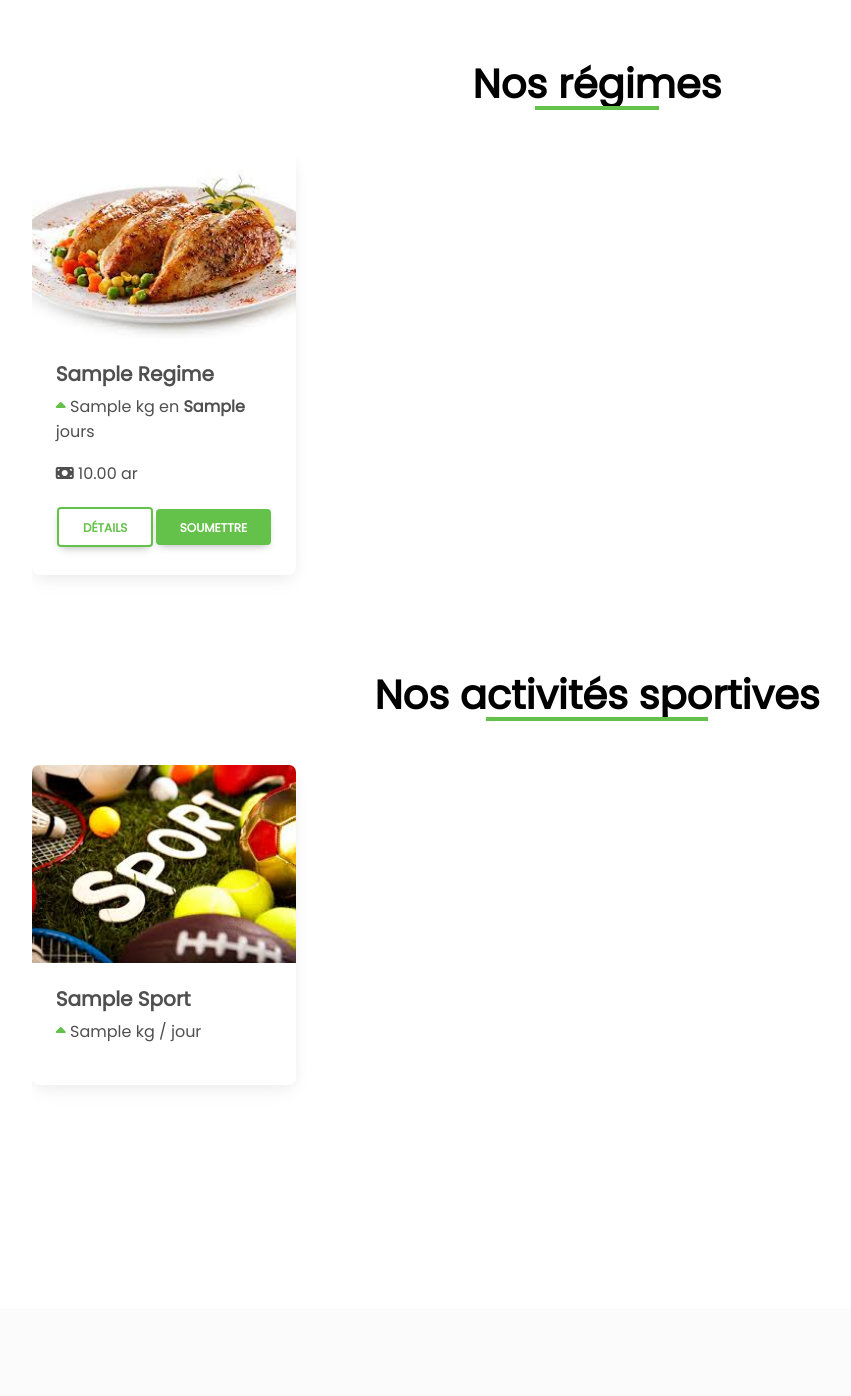
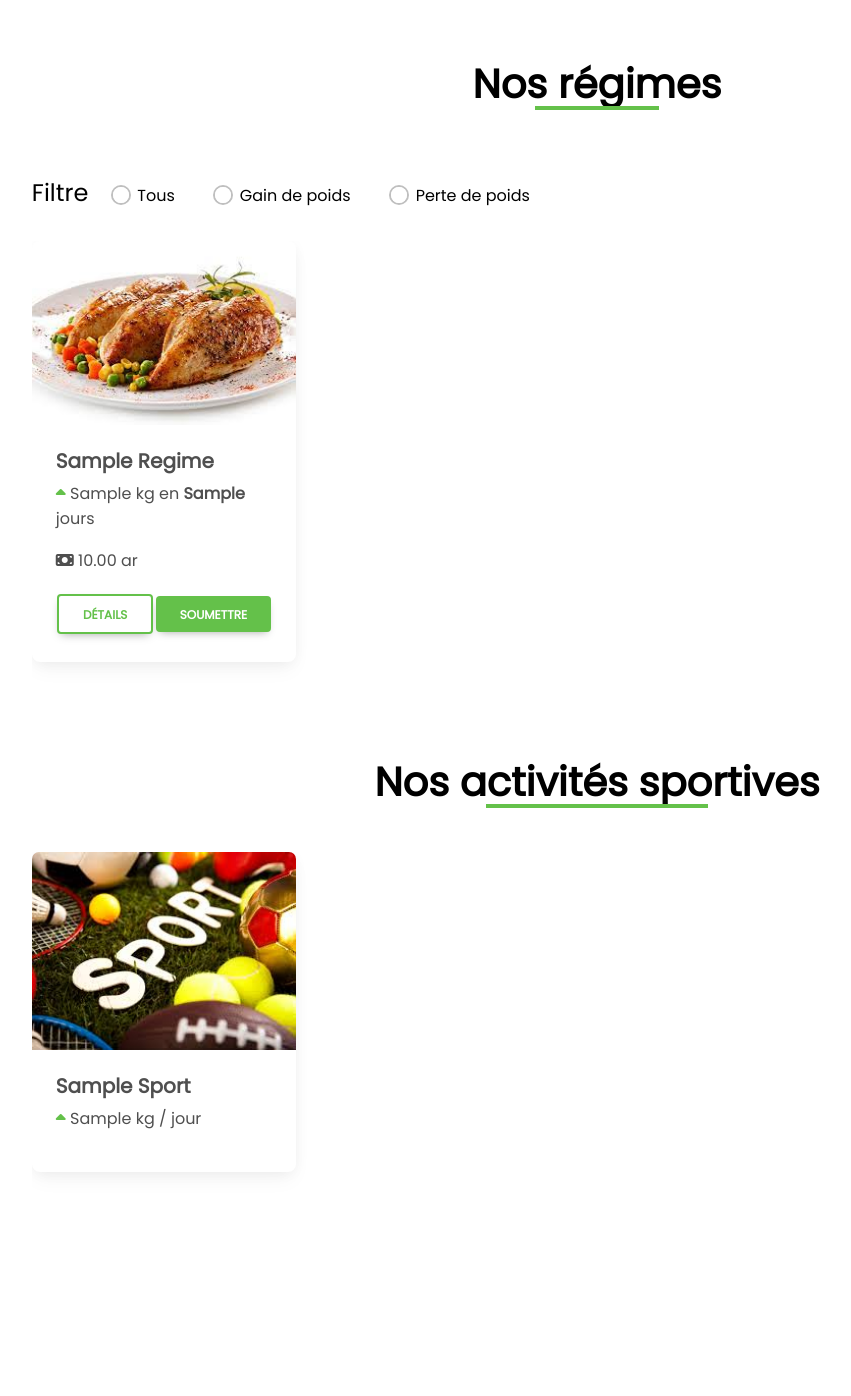
Before and after one commit to Nante1905/web-s4, a CodeIgniter app: page /web-S4/ in a window 1280 px wide. Shown: the part 804-2200 px from the top of the page, without its empty margins (43-894 px from the left). Before the commit the page ends 1846 px from the top, so only its background shows below. Run offline with CodeIgniter, Linux system fonts and the light colour scheme; tables that the repository leaves empty or names only in its code hold one stand-in row (values such as "Sample post").

Commit message:
[INTEGRATE] filtre page d'accueil

```diff
--- a/application/views/pages/accueil.php
+++ b/application/views/pages/accueil.php
@@ -11,17 +11,39 @@
         <div class="title">
             <h1 class="title__h1">Nos régimes</h1>
         </div>
+        <div class="filter">
+            <h4>Filtre</h4>
+            <div class="form-check form-check-inline">
+                <input class="form-check-input" type="radio" id="tous" name="filter" />
+                <label class="form-check-label" for="tous">Tous</label>
+            </div>
+            <div class="form-check form-check-inline">
+                <input class="form-check-input" type="radio" id="gain" name="filter" />
+                <label class="form-check-label" for="gain">Gain de poids</label>
+            </div>
+            <div class="form-check form-check-inline">
+                <input class="form-check-input" type="radio" id="perte" name="filter" />
+                <label class="form-check-label" for="perte">Perte de poids</label>
+            </div>
+        </div>
         <div class="liste">
             <div class="row row-cols-1 row-cols-md-4 g-4">
-                <?php foreach ($regimes as $regime ) { ?>
-                    <div class="col">
-                        <div class="card">
+                <?php foreach ($regimes as $regime) {
+                    $class = '';
+                    if ($regime->idobjectif == 1) {
+                        $class = 'gain';
+                    } else if ($regime->idobjectif == 2) {
+                        $class = 'perte';
+                    }
+                ?>
+                    <div class="col <?= $class ?>">
+                        <div class="card ">
                             <img src="<?= base_url() . 'assets/img/plat.jpg' ?>" class="card-img-top" alt="Plat" />
                             <div class="card-body">
                                 <h5 class="card-title strong "><?= $regime->nom ?></h5>
                                 <div class="card-text">
                                     <p class="card-text__kilo">
-                                        <?php if($regime->idobjectif == 1) { ?>
+                                        <?php if ($regime->idobjectif == 1) { ?>
                                             <i class="fa-solid fa-caret-up success"></i>
                                         <?php } else if ($regime->idobjectif == 2) { ?>
                                             <i class="fa-solid fa-caret-down danger "></i>
@@ -34,7 +56,7 @@
                                     </p>
                                 </div>
                                 <div class="card-actions" id="<?= $regime->id ?>_card">
-                                    <button class="btn secondary btn-details " type="button" data-mdb-toggle="collapse" data-mdb-target="#collapse_<?= $regime->id ?>" aria-controls="#collapse_<?= $regime->id ?>" aria-expanded="false" aria-label="Toggle navigation" data-id="<?= $regime->id ?>"  >
+                                    <button class="btn secondary btn-details " type="button" data-mdb-toggle="collapse" data-mdb-target="#collapse_<?= $regime->id ?>" aria-controls="#collapse_<?= $regime->id ?>" aria-expanded="false" aria-label="Toggle navigation" data-id="<?= $regime->id ?>">
                                         Détails
                                     </button>
                                     <a href="#" class="btn primary">Soumettre</a>
@@ -57,15 +79,22 @@
         </div>
         <div class="liste">
             <div class="row row-cols-1 row-cols-md-4 g-4">
-                <?php foreach($sports as $sport) { ?>
-                    <div class="col">
+                <?php foreach ($sports as $sport) {
+                    $class = '';
+                    if ($sport->idobjectif == 1) {
+                        $class = 'gain';
+                    } else if ($sport->idobjectif == 2) {
+                        $class = 'perte';
+                    }
+                ?>
+                    <div class="col <?= $class ?>">
                         <div class="card">
                             <img src="<?= base_url() . 'assets/img/sport.jpg' ?>" class="card-img-top" alt="Sport" />
                             <div class="card-body">
                                 <h5 class="card-title strong "><?= $sport->nom ?> </h5>
                                 <div class="card-text">
                                     <p class="card-text__kilo">
-                                        <?php if($sport->idobjectif == 1) { ?>
+                                        <?php if ($sport->idobjectif == 1) { ?>
                                             <i class="fa-solid fa-caret-up success"></i>
                                         <?php } else if ($sport->idobjectif == 2) { ?>
                                             <i class="fa-solid fa-caret-down danger "></i>
--- a/assets/css/accueil.css
+++ b/assets/css/accueil.css
@@ -42,12 +42,37 @@
   margin: 5% 0%;
   padding-bottom: 5%;
 }
+@keyframes fade {
+  from {
+    opacity: 0%;
+  }
+  to {
+    opacity: 100%;
+  }
+}
+.main .col {
+  animation: fade 0.5s ease-in-out;
+}
 .main .liste {
   height: 30rem;
   width: 90%;
   margin: auto;
   overflow-y: scroll;
   overflow-x: hidden;
+}
+.main .liste.perte .gain {
+  display: none;
+}
+.main .liste.gain .perte {
+  display: none;
+}
+.main .filter {
+  color: black;
+  width: 90%;
+  margin: 2% 5%;
+  display: inline-flex;
+  align-items: center;
+  gap: 2%;
 }
 .main .card-title {
   text-transform: capitalize;
--- a/assets/css/accueil.scss
+++ b/assets/css/accueil.scss
@@ -42,8 +42,20 @@
 }
 
 .main {
+    @keyframes fade {
+        from {
+            opacity: 0%;
+        }
+        to {
+            opacity: 100%;
+        }
+    }
     margin: 5% 0%;
     padding-bottom: 5%;
+
+    .col {
+        animation: fade 0.5s ease-in-out;
+    }
 
     .liste {
         height: 30rem;
@@ -51,6 +63,25 @@
         margin: auto;
         overflow-y: scroll;
         overflow-x: hidden;
+        // transition: 2s ease-in-out;
+
+
+        &.perte .gain{
+            display: none;
+        }
+
+        &.gain .perte {
+            display: none;
+        }
+    }
+
+    .filter {
+        color: black;
+        width: 90%;
+        margin: 2% 5%;
+        display: inline-flex;
+        align-items: center;
+        gap: 2%;
     }
 
     .card {
--- a/assets/js/accueil.js
+++ b/assets/js/accueil.js
@@ -23,4 +23,29 @@ window.addEventListener("load", () => {
 			};
 		});
 	}
+
+
+	//filter
+	const liste = document.querySelectorAll('.liste')
+	const inputTous = document.querySelector('#tous')
+	const defaultClass = 'liste'
+	inputTous.addEventListener('click', () => {
+		liste.forEach(l => {
+			l.classList = defaultClass
+		})
+	})
+
+	const inputGain = document.querySelector('#gain')
+	inputGain.addEventListener('click', () => {
+		liste.forEach(l => {
+			l.classList = defaultClass + ' gain'
+		})
+	})
+
+	const inputPerte = document.querySelector('#perte')
+	inputPerte.addEventListener('click', () => {
+		liste.forEach(l => {
+			l.classList = defaultClass + ' perte'
+		})
+	})
 });
```
